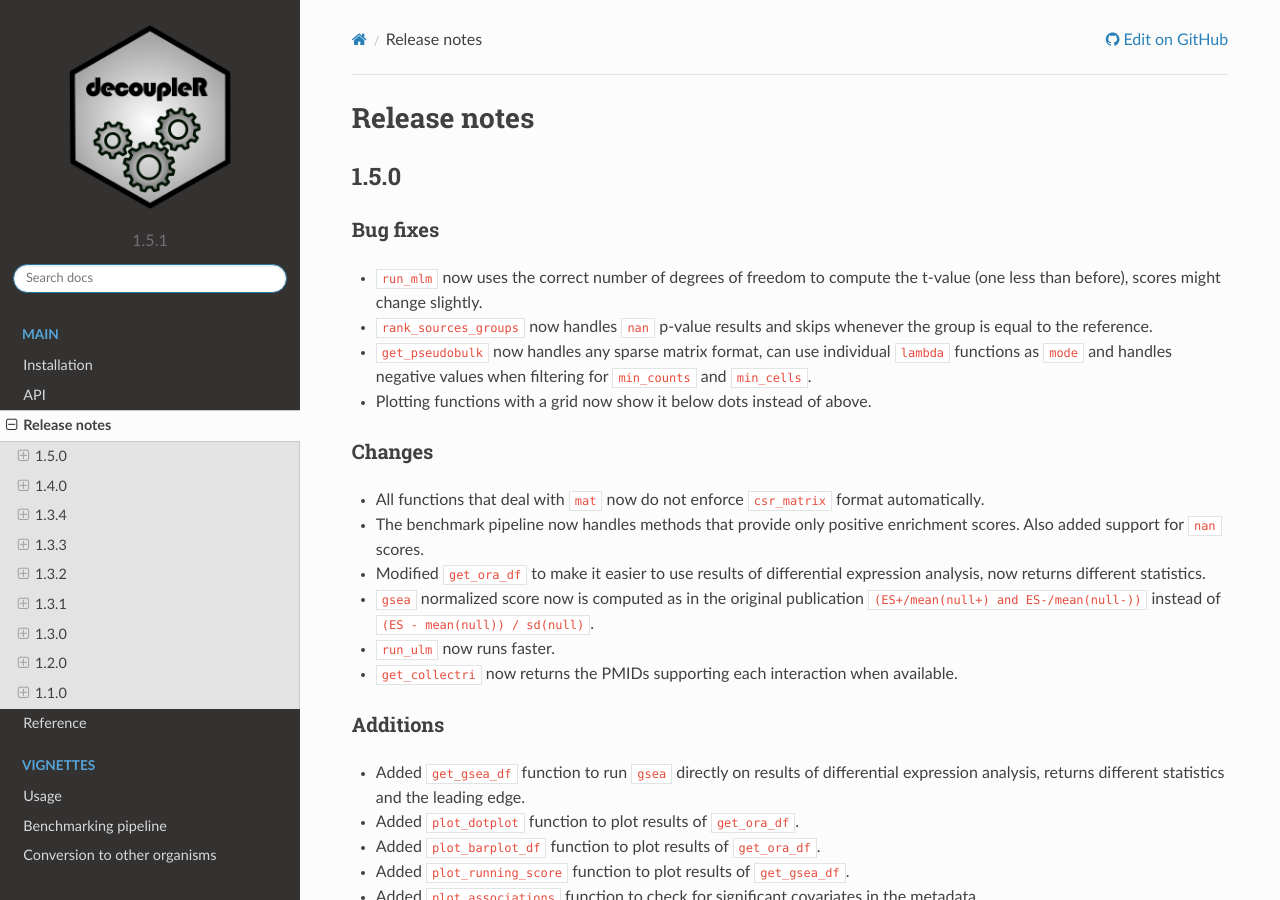
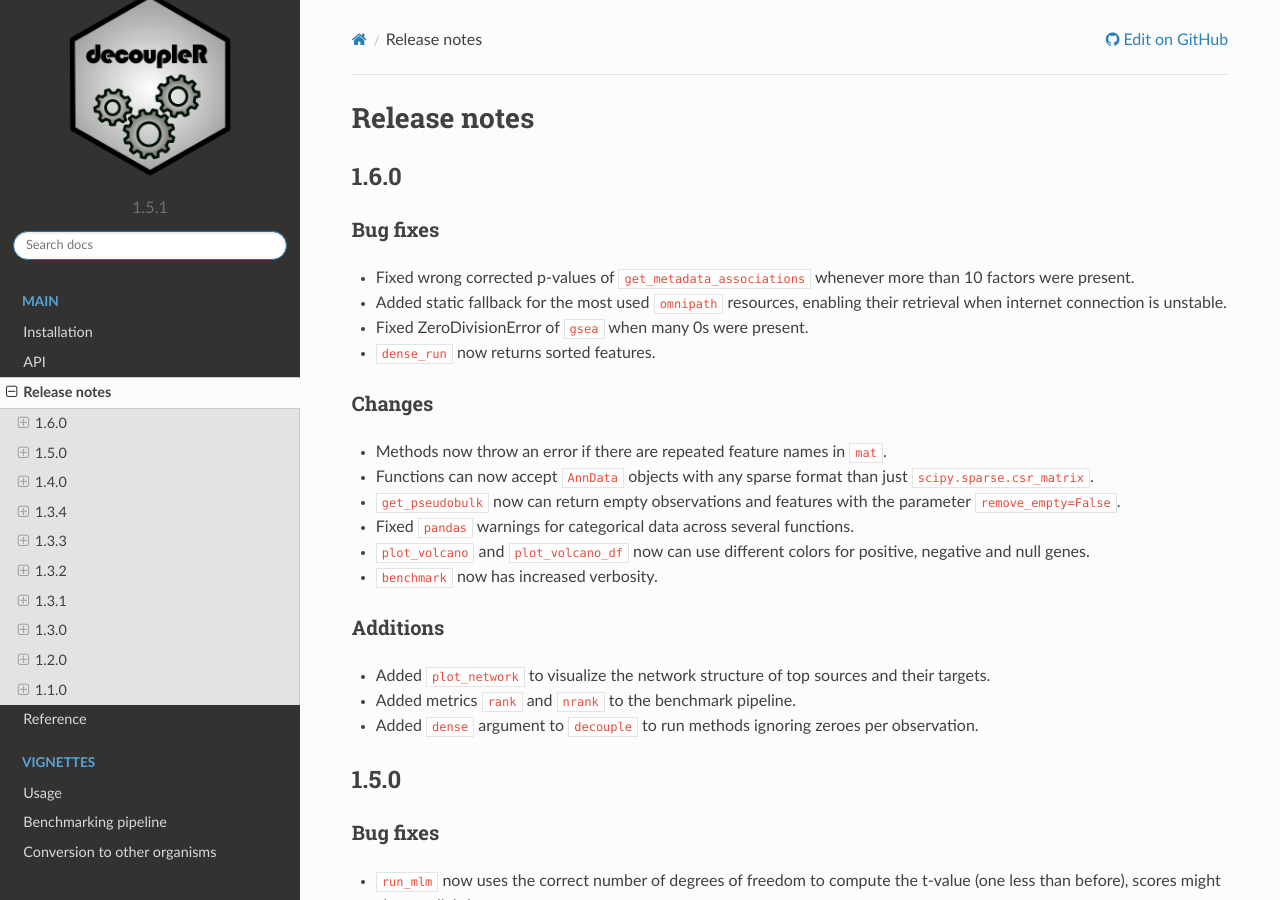
Before and after one commit to saezlab/decoupler-py, a Sphinx documentation site: the page built from docs/source/release_notes.rst, in a window 1280 px wide and 900 px high. Built offline with Sphinx 7.4.7 and the Read the Docs theme 2.0.0, drawn with Linux system fonts in a browser that asks for light colours; pages that are not in the unit, such as notebooks, are missing from menus.

Commit message:
Updated release notes

```diff
--- a/docs/source/release_notes.rst
+++ b/docs/source/release_notes.rst
@@ -1,5 +1,30 @@
 Release notes
 =============
+
+1.6.0
+-----
+
+Bug fixes
+~~~~~~~~~
+- Fixed wrong corrected p-values of ``get_metadata_associations`` whenever more than 10 factors were present.
+- Added static fallback for the most used ``omnipath`` resources, enabling their retrieval when internet connection is unstable.
+- Fixed ZeroDivisionError of ``gsea`` when many 0s were present.
+- ``dense_run`` now returns sorted features.
+
+Changes
+~~~~~~~
+- Methods now throw an error if there are repeated feature names in ``mat``.
+- Functions can now accept ``AnnData`` objects with any sparse format than just ``scipy.sparse.csr_matrix``.
+- ``get_pseudobulk`` now can return empty observations and features with the parameter ``remove_empty=False``.
+- Fixed ``pandas`` warnings for categorical data across several functions.
+- ``plot_volcano`` and ``plot_volcano_df`` now can use different colors for positive, negative and null genes.
+- ``benchmark`` now has increased verbosity.
+
+Additions
+~~~~~~~~~
+- Added ``plot_network`` to visualize the network structure of top sources and their targets.
+- Added metrics ``rank`` and ``nrank`` to the benchmark pipeline.
+- Added ``dense`` argument to ``decouple`` to run methods ignoring zeroes per observation.
 
 1.5.0
 -----
```
